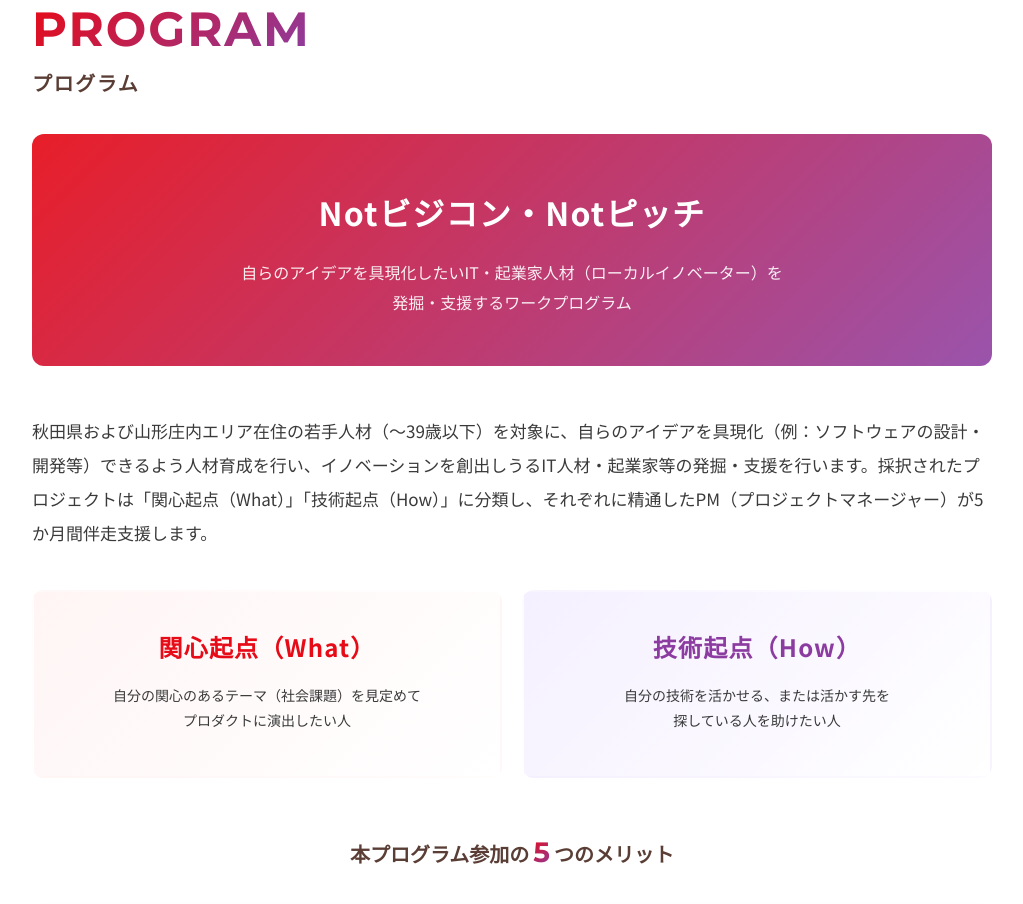
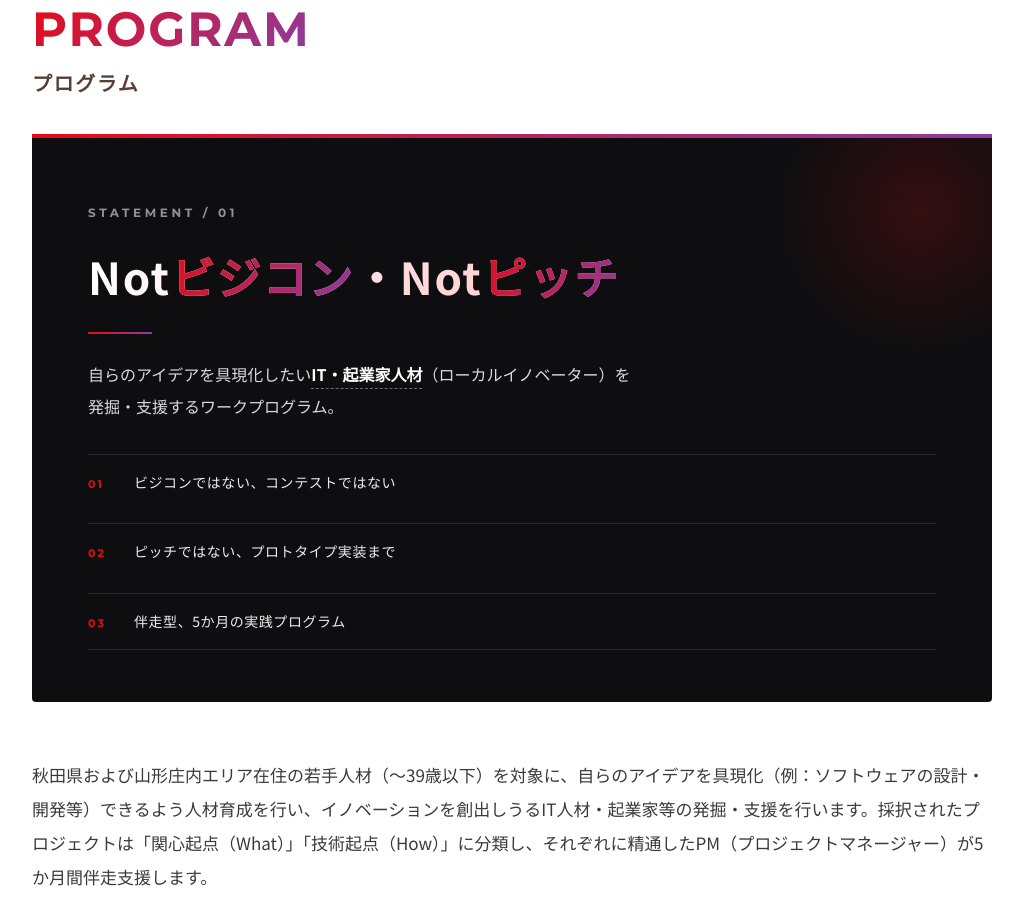
Before and after one commit to ecodym91-prog/ashioto-2026, a plain HTML site: page index.html in a window 1280 px wide. Shown: the part 2329-3233 px from the top of the page, without its empty margins (128-1151 px from the left). Drawn offline with Linux system fonts and the light colour scheme.

Commit message:
Program banner: redesign with mitou-like editorial style (dark, structured)

```diff
--- a/css/style.css
+++ b/css/style.css
@@ -624,23 +624,110 @@ header nav a:hover { color: var(--red); }
 
 /* ===== PROGRAM ===== */
 .program-banner {
-  background: var(--gradient-soft);
+  background: #0e0e10;
   color: var(--white);
-  text-align: center;
-  padding: 48px 32px;
-  border-radius: 12px;
-  margin-bottom: 48px;
+  text-align: left;
+  padding: 56px 56px 52px;
+  border-radius: 4px;
+  margin-bottom: 56px;
+  position: relative;
+  border-top: 4px solid transparent;
+  border-image: linear-gradient(90deg, var(--red) 0%, var(--purple) 100%) 1;
+  overflow: hidden;
+}
+.program-banner::before {
+  content: '';
+  position: absolute;
+  top: 0;
+  right: 0;
+  width: 240px;
+  height: 240px;
+  background: radial-gradient(circle at 70% 30%, rgba(230,11,23,0.18) 0%, transparent 60%);
+  pointer-events: none;
+}
+.program-banner-label {
+  display: inline-block;
+  font-family: var(--font-en);
+  font-size: 12px;
+  font-weight: 700;
+  letter-spacing: 0.3em;
+  color: rgba(255,255,255,0.55);
+  margin-bottom: 24px;
 }
 .program-banner h3 {
-  font-size: 32px;
-  font-weight: 700;
-  margin-bottom: 14px;
+  font-size: 44px;
+  font-weight: 800;
+  margin-bottom: 0;
   letter-spacing: 0.04em;
+  line-height: 1.25;
+  background: linear-gradient(120deg, #ffffff 0%, #ffd0d0 50%, #e6c8ff 100%);
+  -webkit-background-clip: text;
+  background-clip: text;
+  -webkit-text-fill-color: transparent;
+}
+.program-banner-amp {
+  background: linear-gradient(120deg, var(--red) 0%, var(--purple) 100%);
+  -webkit-background-clip: text;
+  background-clip: text;
+  -webkit-text-fill-color: transparent;
+}
+.program-banner-divider {
+  display: block;
+  width: 64px;
+  height: 2px;
+  background: linear-gradient(90deg, var(--red), var(--purple));
+  margin: 28px 0 24px;
 }
 .program-banner p {
   font-size: 16px;
-  line-height: 1.9;
-  opacity: 0.92;
+  line-height: 2.0;
+  color: rgba(255,255,255,0.85);
+  max-width: 640px;
+  margin-bottom: 32px;
+}
+.program-banner p strong {
+  color: var(--white);
+  font-weight: 700;
+  border-bottom: 1px dashed rgba(255,255,255,0.4);
+  padding-bottom: 2px;
+}
+.program-banner-meta {
+  list-style: none;
+  padding: 0;
+  margin: 0;
+  display: grid;
+  gap: 14px;
+  position: relative;
+}
+.program-banner-meta li {
+  display: flex;
+  align-items: baseline;
+  gap: 18px;
+  padding: 14px 0;
+  border-top: 1px solid rgba(255,255,255,0.1);
+  font-size: 14px;
+}
+.program-banner-meta li:last-child {
+  border-bottom: 1px solid rgba(255,255,255,0.1);
+}
+.meta-num {
+  font-family: var(--font-en);
+  font-size: 11px;
+  font-weight: 700;
+  letter-spacing: 0.2em;
+  color: var(--red);
+  min-width: 28px;
+}
+.meta-text {
+  color: rgba(255,255,255,0.92);
+  letter-spacing: 0.04em;
+}
+
+@media (max-width: 540px) {
+  .program-banner { padding: 36px 24px 32px; }
+  .program-banner h3 { font-size: 28px; }
+  .program-banner-label { font-size: 11px; letter-spacing: 0.2em; }
+  .program-banner::before { width: 160px; height: 160px; }
 }
 
 .approach-cards {
--- a/index.html
+++ b/index.html
@@ -130,8 +130,15 @@
     </div>
 
     <div class="program-banner fade-in" style="margin-top: 32px;">
-      <h3>Notビジコン・Notピッチ</h3>
-      <p>自らのアイデアを具現化したいIT・起業家人材（ローカルイノベーター）を<br>発掘・支援するワークプログラム</p>
+      <span class="program-banner-label">STATEMENT / 01</span>
+      <h3>Not<span class="program-banner-amp">ビジコン</span>・Not<span class="program-banner-amp">ピッチ</span></h3>
+      <span class="program-banner-divider" aria-hidden="true"></span>
+      <p>自らのアイデアを具現化したい<strong>IT・起業家人材</strong>（ローカルイノベーター）を<br>発掘・支援するワークプログラム。</p>
+      <ul class="program-banner-meta">
+        <li><span class="meta-num">01</span><span class="meta-text">ビジコンではない、コンテストではない</span></li>
+        <li><span class="meta-num">02</span><span class="meta-text">ピッチではない、プロトタイプ実装まで</span></li>
+        <li><span class="meta-num">03</span><span class="meta-text">伴走型、5か月の実践プログラム</span></li>
+      </ul>
     </div>
 
     <p class="section-desc fade-in">秋田県および山形庄内エリア在住の若手人材（～39歳以下）を対象に、自らのアイデアを具現化（例：ソフトウェアの設計・開発等）できるよう人材育成を行い、イノベーションを創出しうるIT人材・起業家等の発掘・支援を行います。採択されたプロジェクトは「関心起点（What）」「技術起点（How）」に分類し、それぞれに精通したPM（プロジェクトマネージャー）が5か月間伴走支援します。</p>
```
